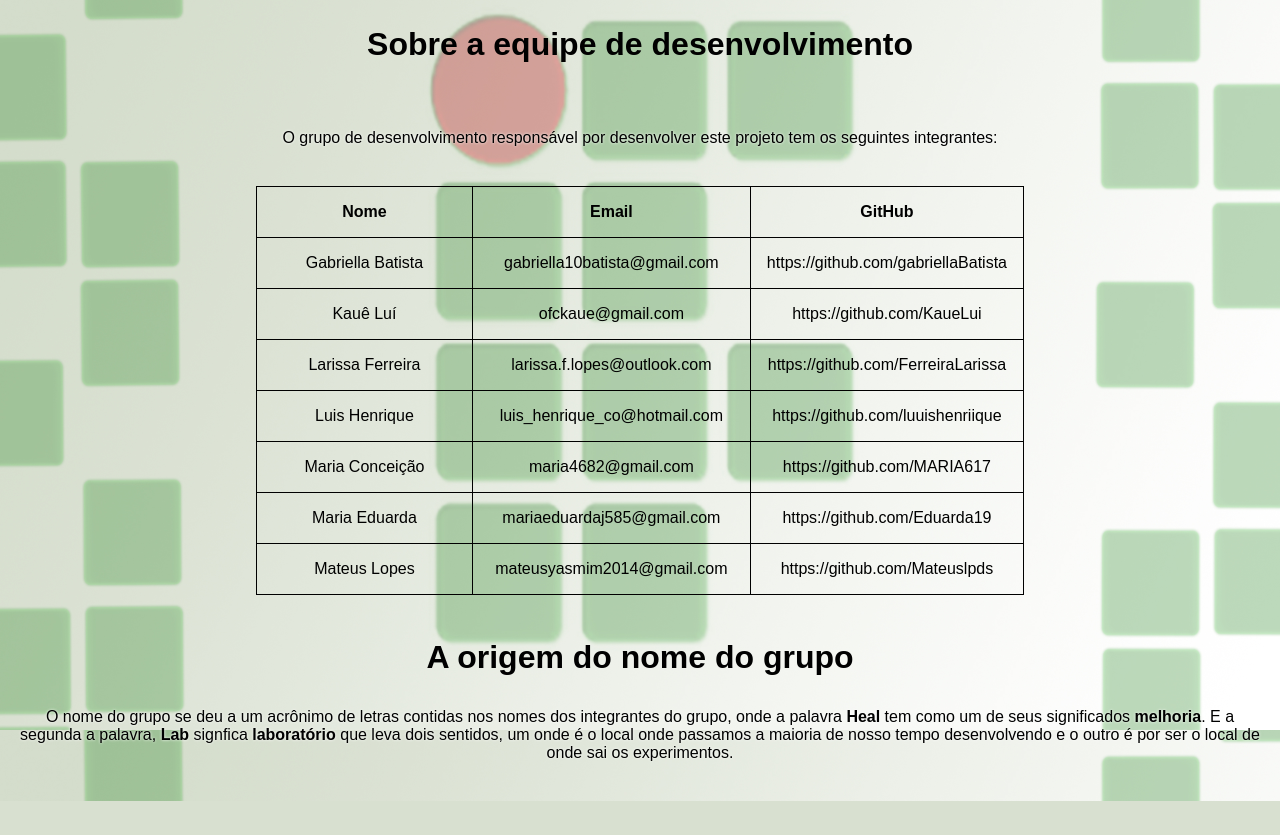
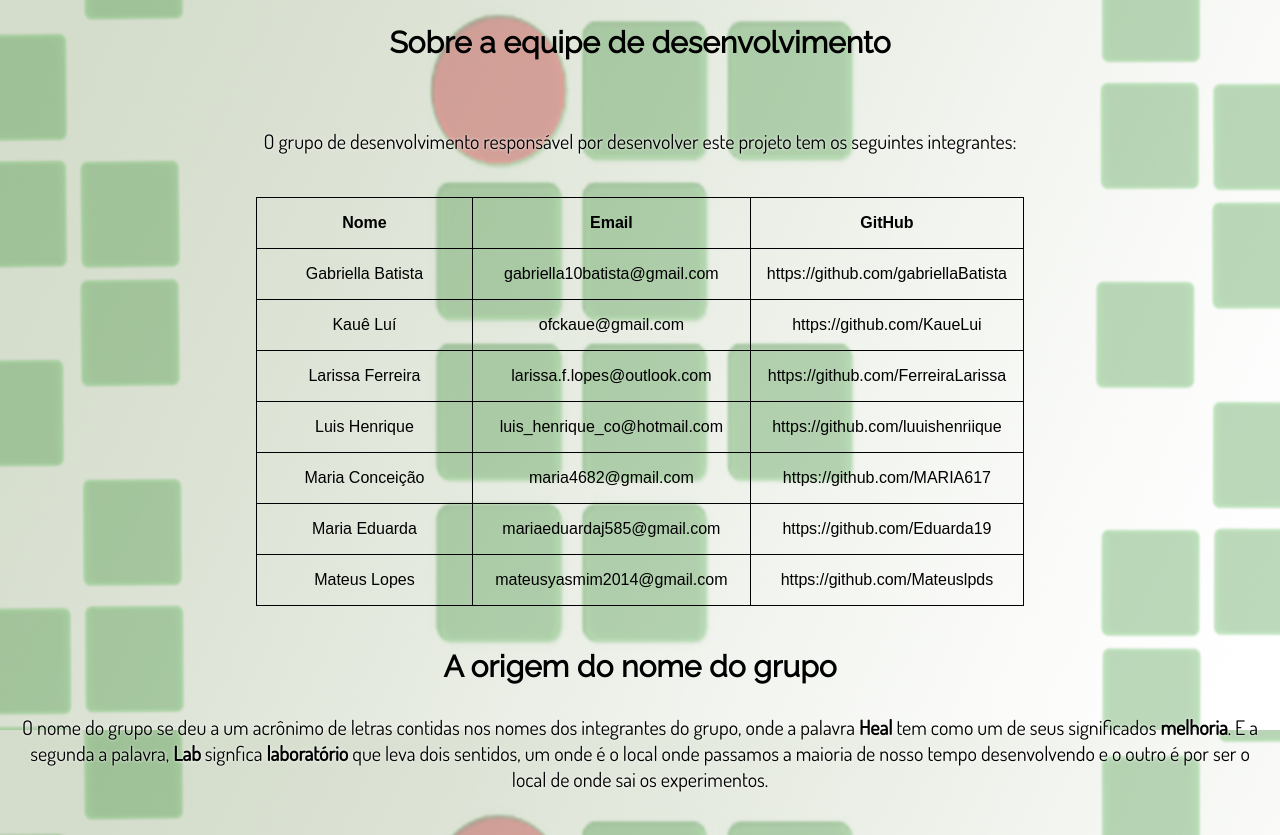
Before and after one commit to luuishenriique/Heal-Lab, a PHP site: page /Sobre.php in a window 1280 px wide. Shown: the part 70-905 px from the top of the page. Before the commit the page ends 871 px from the top, so only its background shows below. Run offline with PHP 8.4, Linux system fonts and the light colour scheme.

Commit message:
Modificando as fontes e tamanhos das fontes

```diff
--- a/projetos/proIFPE/Sobre.php
+++ b/projetos/proIFPE/Sobre.php
@@ -3,6 +3,8 @@
 <head>
 	<meta charset="UTF-8">
 	<link rel="stylesheet" type="text/css" href="estilo.css">
+	<link href="https://fonts.googleapis.com/css?family=Raleway&display=swap" rel="stylesheet">
+	<link href="https://fonts.googleapis.com/css?family=Dosis&display=swap" rel="stylesheet">
 	<title>Sobre</title>
 </head>
 <body>
@@ -12,7 +14,7 @@
     </label>
 
     <ul class="menu">
-      <a href="#">Inicío</a>
+      <a href="index.php">Inicío</a>
       <a href="Sobre.php">Sobre</a>
        <a href="horario.php">Horário</a>
        <a href="apresentacao.php">Professores</a>
--- a/projetos/proIFPE/apresentacao.php
+++ b/projetos/proIFPE/apresentacao.php
@@ -4,6 +4,8 @@
 	<meta charset="UTF-8">
 	<title>Apresentação</title>
 	<link rel="stylesheet" href="estilo.css">
+ <link href="https://fonts.googleapis.com/css?family=Raleway&display=swap" rel="stylesheet">
+  <link href="https://fonts.googleapis.com/css?family=Dosis&display=swap" rel="stylesheet">
 </head>
 <body>
 
@@ -13,7 +15,7 @@
     </label>
 
     <ul class="menu">
-      <a href="#">Inicío</a>
+      <a href="index.php">Inicío</a>
       <a href="Sobre.php">Sobre</a>
        <a href="horario.php">Horário</a>
        <a href="apresentacao.php">Professores</a>
--- a/projetos/proIFPE/estilo.css
+++ b/projetos/proIFPE/estilo.css
@@ -36,6 +36,8 @@ h1, h2 {
         text-align: center;
         color: black;
         padding: 5px 15px;
+        font-size: 30px;
+        font-family: 'Raleway', sans-serif;
 
 }
 
@@ -45,6 +47,8 @@ p, li {
         list-style-type: square;
         list-style-position: outside;
         padding: 5px 15px;
+        font-size: 20px;
+        font-family: 'Dosis', sans-serif;
 }
 
 .header{
--- a/projetos/proIFPE/horario.php
+++ b/projetos/proIFPE/horario.php
@@ -4,6 +4,8 @@
 	<meta charset="UTF-8">
 	<title>Horário</title>
 	<link rel="stylesheet" type="text/css" href="estilo.css">
+	<link href="https://fonts.googleapis.com/css?family=Raleway&display=swap" rel="stylesheet">
+	<link href="https://fonts.googleapis.com/css?family=Dosis&display=swap" rel="stylesheet">
 </head>
 <body>
 
@@ -13,7 +15,7 @@
     </label>
 
     <ul class="menu">
-      <a href="#">Inicío</a>
+      <a href="index.php">Inicío</a>
       <a href="Sobre.php">Sobre</a>
        <a href="horario.php">Horário</a>
        <a href="apresentacao.php">Professores</a>
--- a/projetos/proIFPE/index.php
+++ b/projetos/proIFPE/index.php
@@ -4,6 +4,8 @@
 	<meta charset="UTF-8">
 	<title>proIFPE - Campus Igarassu</title>
 	<link rel="stylesheet" href="estilo.css">
+	<link href="https://fonts.googleapis.com/css?family=Raleway&display=swap" rel="stylesheet">
+	<link href="https://fonts.googleapis.com/css?family=Dosis&display=swap" rel="stylesheet">
 </head>
 <body>
 	<div class="header">
```
